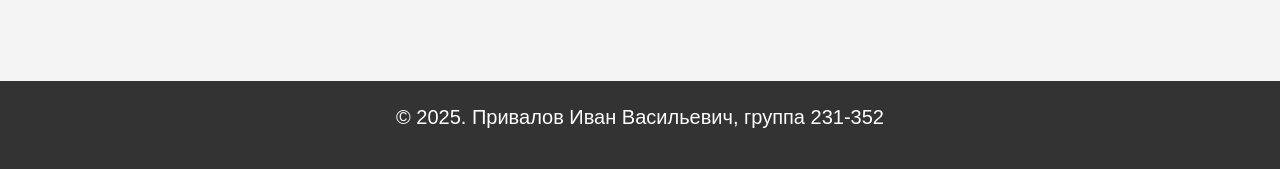
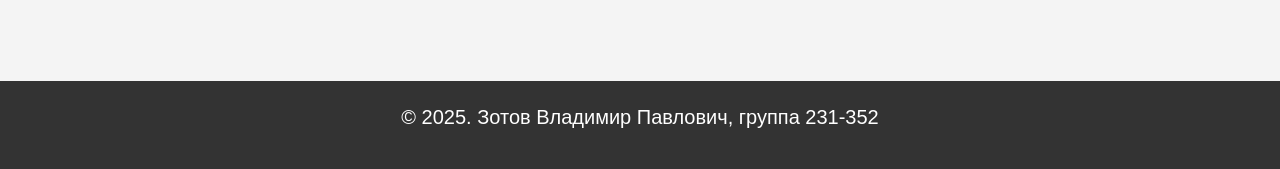
Before and after one commit to Voinik258/Table-Flip, a Python web app: template app/templates/about.html in a window 1280 px wide. Shown: the part 631-800 px from the top of the page. Run offline with Jinja, Linux system fonts and the light colour scheme; the template is opened without the code that fills it, so the values that code supplies are empty.

Commit message:
Update project files

```diff
--- a/app/templates/base.html
+++ b/app/templates/base.html
@@ -146,7 +146,7 @@
     </main>
 
     <footer>
-      <p>&copy; 2025. Привалов Иван Васильевич, группа 231-352</p>
+      <p>&copy; 2025. Зотов Владимир Павлович, группа 231-352</p>
     </footer>
 
     <script
```
Also changed, not shown: app/app.db.
